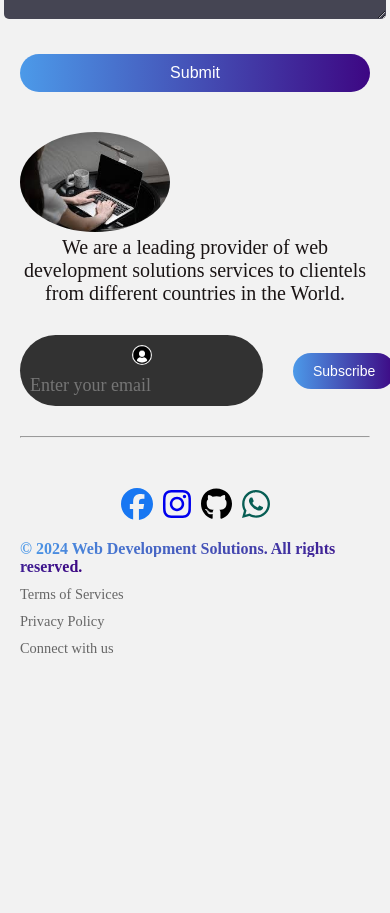
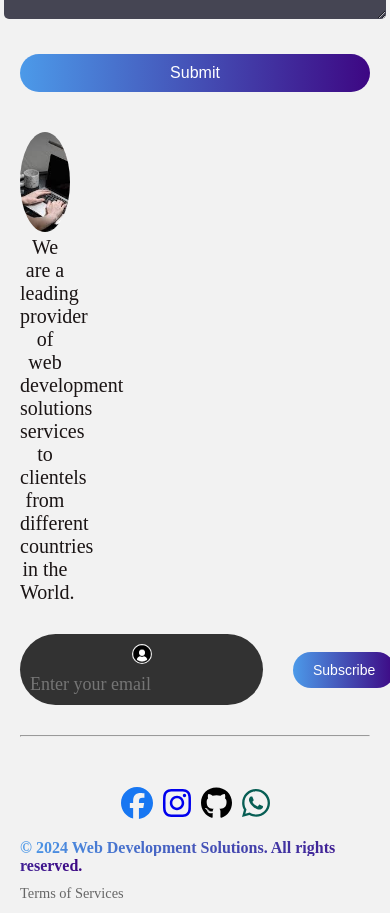
Before and after one commit to BlakWeb/landing-page, a React (Vite) app: page /contact in a window 390 px wide. Shown: the part 880-1793 px from the top of the page. Before the commit the page ends 1607 px from the top, so only its background shows below. Built offline with nearby package versions, Linux system fonts and the light colour scheme.

Commit message:
Update Footer.css

```diff
--- a/src/Components/Footer/Footer.css
+++ b/src/Components/Footer/Footer.css
@@ -161,7 +161,7 @@ a.github:hover {
 
     .footer-top-left p,
     .footer-top-left img {
-        max-width: 100%;
+        max-width: 50px;
         text-align: center;
     }
 
@@ -173,6 +173,7 @@ a.github:hover {
     }
 
     .footer-subscribe {
+        display:block;
         padding: 10px 20px;
         font-size: 14px;
     }
```
